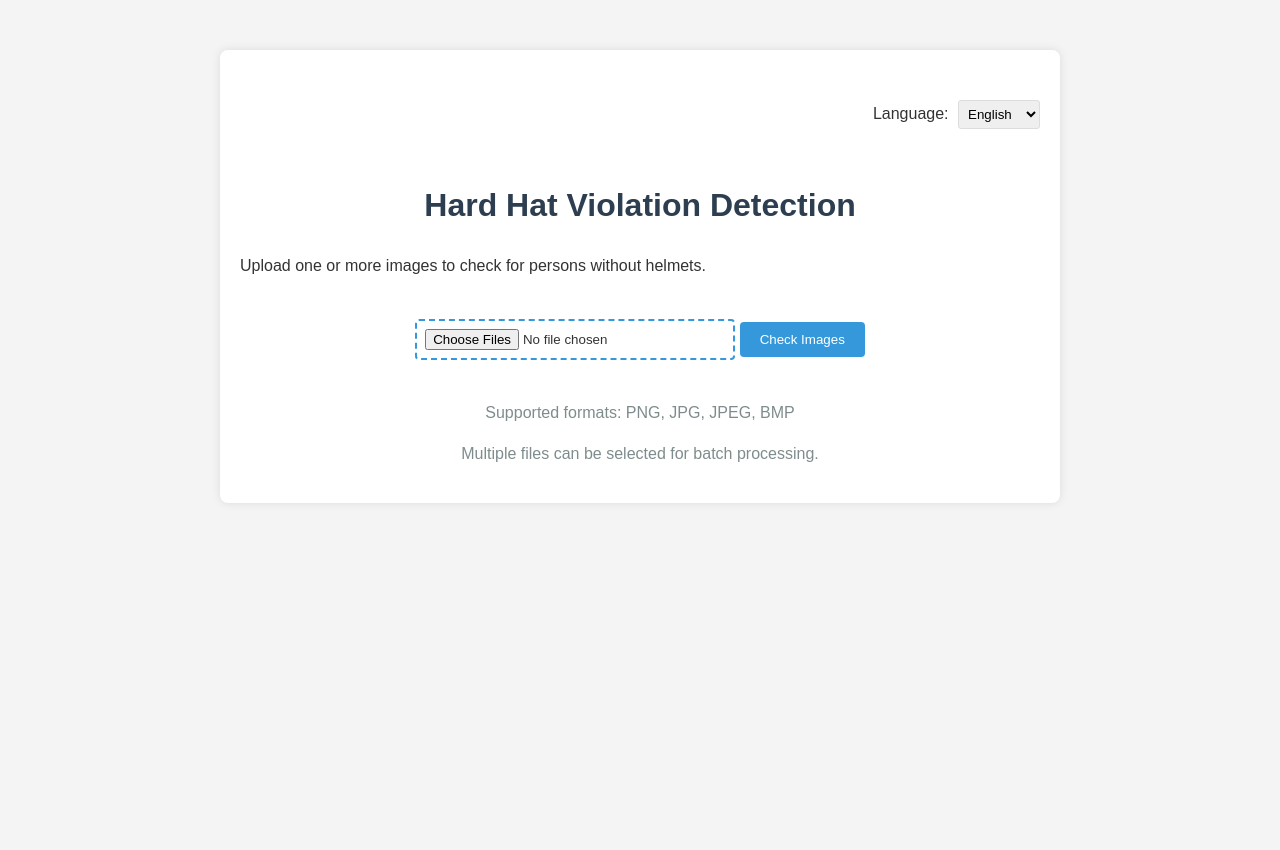
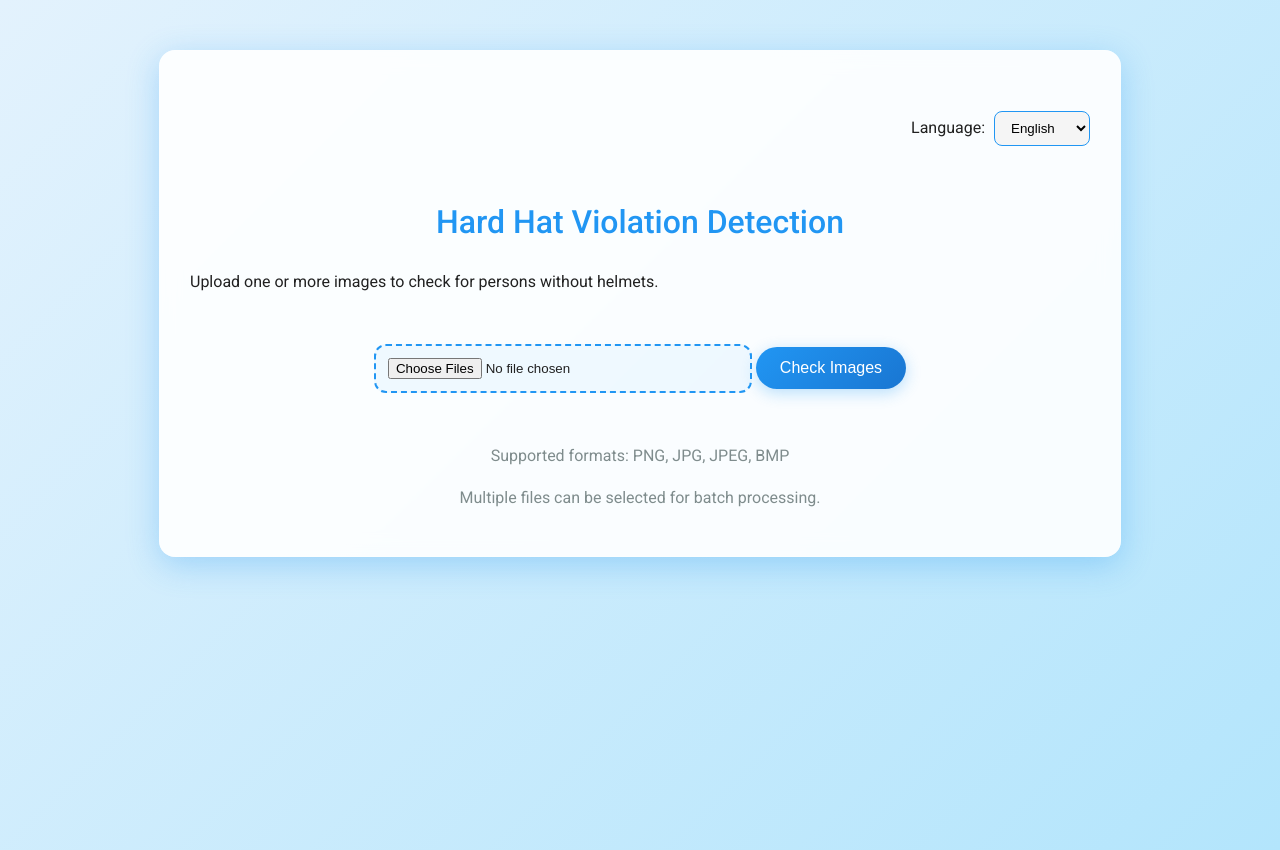
Before and after one commit to Krupinin/recognition_of_hard_hats, a FastAPI app: page / in a window 1280 px wide. Before the commit the page ends 462 px from the top, so only its background shows below. Run offline with FastAPI, Linux system fonts and the light colour scheme.

Commit message:
add sexy styles

```diff
--- a/web_interface/static/style.css
+++ b/web_interface/static/style.css
@@ -1,19 +1,34 @@
+:root {
+    --primary: #2196F3;
+    --primary-dark: #1976D2;
+    --accent: #FFC107;
+    --success: #4CAF50;
+    --warning: #FF9800;
+    --danger: #F44336;
+    --light: #F5F5F5;
+    --text: #212121;
+    --shadow: rgba(33, 150, 243, 0.3);
+}
+
 body {
-    font-family: Arial, sans-serif;
+    font-family: 'Roboto', sans-serif;
     margin: 0;
     padding: 0;
-    background-color: #f4f4f4;
-    color: #333;
+    background: linear-gradient(135deg, #E3F2FD 0%, #B3E5FC 100%);
+    color: var(--text);
     line-height: 1.6;
+    min-height: 100vh;
 }
 
 .container {
-    max-width: 800px;
+    max-width: 900px;
     margin: 50px auto;
-    padding: 20px;
-    background-color: white;
-    border-radius: 8px;
-    box-shadow: 0 0 10px rgba(0, 0, 0, 0.1);
+    padding: 30px;
+    background: rgba(255, 255, 255, 0.9);
+    backdrop-filter: blur(10px);
+    border-radius: 16px;
+    box-shadow: 0 8px 32px var(--shadow);
+    border: 1px solid rgba(255, 255, 255, 0.2);
 }
 
 .language-selector {
@@ -28,14 +43,24 @@ body {
 
 .language-selector select {
     margin-left: 5px;
-    padding: 5px;
-    border: 1px solid #ddd;
-    border-radius: 3px;
+    padding: 8px 12px;
+    border: 1px solid var(--primary);
+    border-radius: 8px;
+    background: var(--light);
+    transition: all 0.3s ease;
+}
+
+.language-selector select:focus {
+    outline: none;
+    border-color: var(--primary-dark);
+    box-shadow: 0 0 0 3px rgba(33, 150, 243, 0.2);
 }
 
 h1 {
     text-align: center;
-    color: #2c3e50;
+    color: var(--primary);
+    font-weight: 500;
+    margin-bottom: 20px;
 }
 
 form {
@@ -44,26 +69,38 @@ form {
 }
 
 input[type="file"] {
-    margin: 10px 0;
-    padding: 8px;
-    border: 2px dashed #3498db;
-    border-radius: 4px;
+    margin: 20px 0;
+    padding: 12px;
+    border: 2px dashed var(--primary);
+    border-radius: 12px;
     width: 100%;
-    max-width: 300px;
+    max-width: 350px;
+    background: rgba(33, 150, 243, 0.05);
+    transition: all 0.3s ease;
+}
+
+input[type="file"]:hover {
+    border-color: var(--primary-dark);
+    background: rgba(33, 150, 243, 0.1);
 }
 
 button {
-    background-color: #3498db;
+    background: linear-gradient(135deg, var(--primary) 0%, var(--primary-dark) 100%);
     color: white;
-    padding: 10px 20px;
+    padding: 12px 24px;
     border: none;
-    border-radius: 4px;
+    border-radius: 50px;
     cursor: pointer;
-    margin-top: 10px;
+    margin-top: 20px;
+    font-weight: 500;
+    font-size: 16px;
+    transition: all 0.3s ease;
+    box-shadow: 0 4px 15px rgba(33, 150, 243, 0.3);
 }
 
 button:hover {
-    background-color: #2980b9;
+    transform: translateY(-2px);
+    box-shadow: 0 6px 20px rgba(33, 150, 243, 0.4);
 }
 
 .results {
--- a/web_interface/templates/index.html
+++ b/web_interface/templates/index.html
@@ -4,6 +4,7 @@
     <meta charset="UTF-8">
     <meta name="viewport" content="width=device-width, initial-scale=1.0">
     <title>{{ _("Hard Hat Detection") }}</title>
+    <link href="https://fonts.googleapis.com/css2?family=Roboto:wght@300;400;500;700&display=swap" rel="stylesheet">
     <link rel="stylesheet" href="{{ url_for('static', path='style.css') }}">
 </head>
 <body>
--- a/web_interface/templates/results.html
+++ b/web_interface/templates/results.html
@@ -4,6 +4,7 @@
     <meta charset="UTF-8">
     <meta name="viewport" content="width=device-width, initial-scale=1.0">
     <title>{{ _("Detection Results") }}</title>
+    <link href="https://fonts.googleapis.com/css2?family=Roboto:wght@300;400;500;700&display=swap" rel="stylesheet">
     <link rel="stylesheet" href="{{ url_for('static', path='style.css') }}">
 </head>
 <body>
```
Also changed, not shown: other parts of web_interface/static/style.css (+33 -18 lines).
